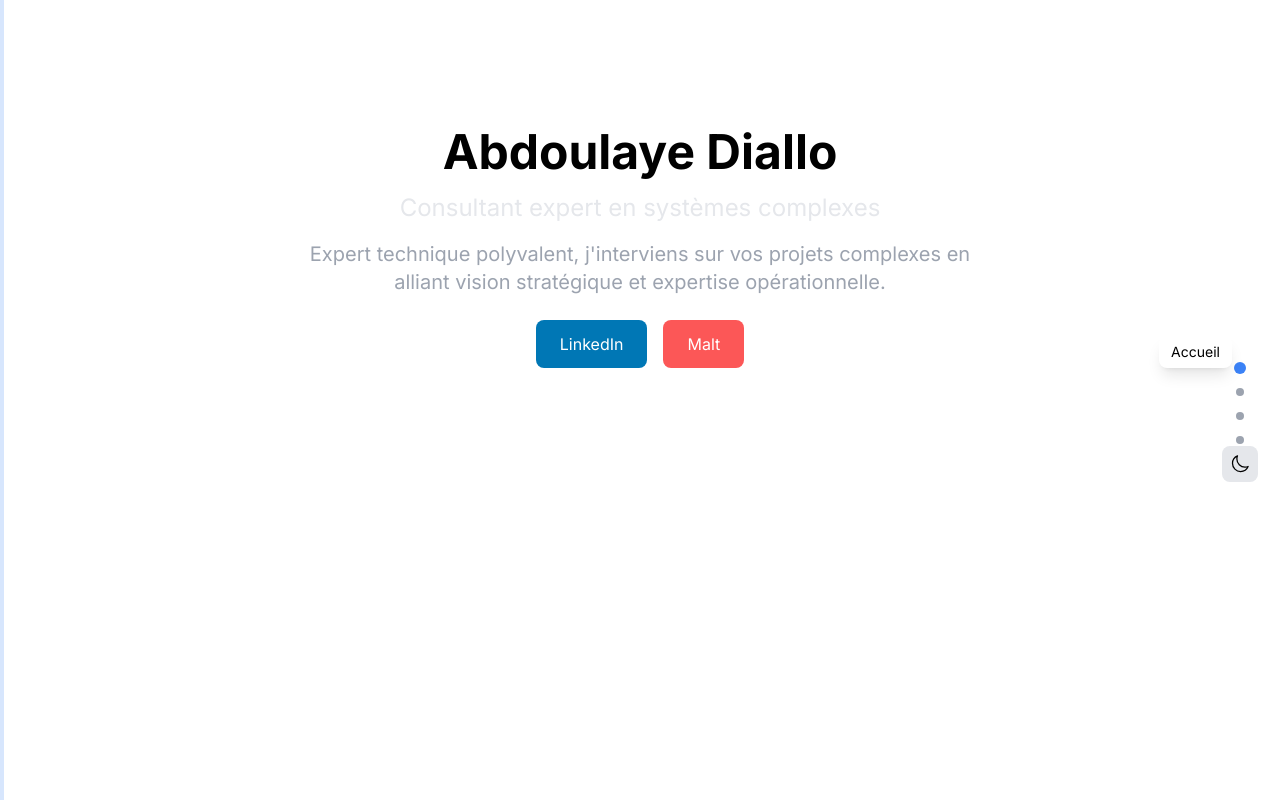
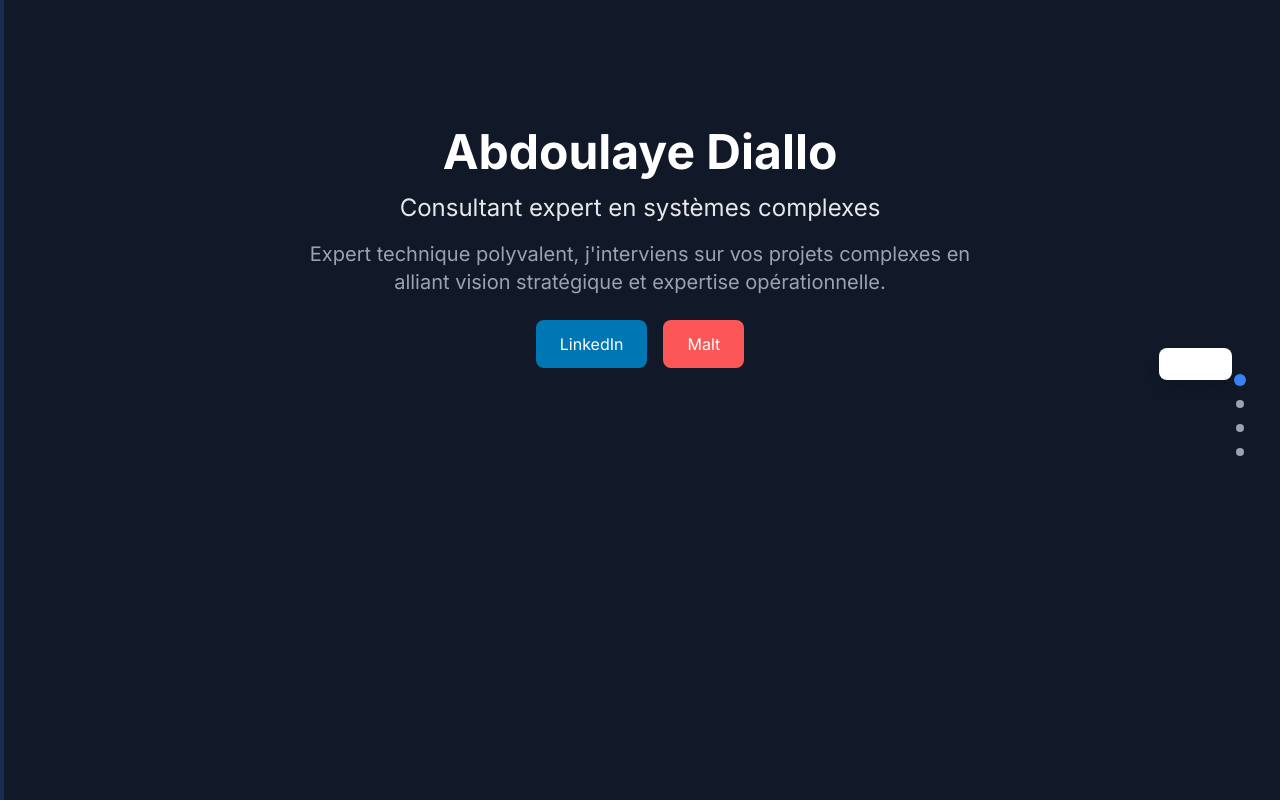
Before and after one commit to abdoudiall/diallo-pro, a Next.js app: page / in a window 1280 px wide. Shown: the top 800 px of the page. Built offline with nearby package versions, Linux system fonts and the light colour scheme.

Commit message:
fix: stay on dark theme

```diff
--- a/package.json
+++ b/package.json
@@ -15,7 +15,6 @@
     "critters": "^0.0.23",
     "framer-motion": "^10.18.0",
     "next": "^14.2.25",
-    "next-themes": "^0.2.1",
     "react": "^18",
     "react-dom": "^18",
     "react-icons": "^5.0.1"
--- a/src/app/globals.css
+++ b/src/app/globals.css
@@ -2,18 +2,12 @@
 @tailwind components;
 @tailwind utilities;
 
+/* Styles mode sombre uniquement */
 :root {
-  --foreground-rgb: 0, 0, 0;
-  --background-rgb: 255, 255, 255;
+  --foreground-rgb: 255, 255, 255;
+  --background-rgb: 17, 24, 39;
   --primary-600: 37, 99, 235;
   --primary-700: 29, 78, 216;
-}
-
-@media (prefers-color-scheme: dark) {
-  :root {
-    --foreground-rgb: 255, 255, 255;
-    --background-rgb: 17, 24, 39;
-  }
 }
 
 body {
@@ -22,7 +16,7 @@
 }
 
 @layer base {
-  body {
+  html {
     @apply antialiased;
   }
 }
--- a/src/app/layout.tsx
+++ b/src/app/layout.tsx
@@ -1,7 +1,6 @@
 import type { Metadata } from 'next';
 import { Inter } from 'next/font/google';
 import './globals.css';
-import { Providers } from './providers';
 
 const inter = Inter({ subsets: ['latin'] });
 
@@ -16,9 +15,9 @@
   children: React.ReactNode;
 }) {
   return (
-    <html lang="fr" suppressHydrationWarning>
+    <html lang="fr" className="dark">
       <body className={inter.className}>
-        <Providers>{children}</Providers>
+        {children}
       </body>
     </html>
   );
--- a/src/app/page.tsx
+++ b/src/app/page.tsx
@@ -4,7 +4,6 @@
 import { Hero } from '@/components/hero';
 import { Footer } from '@/components/footer';
 import { Nav } from '@/components/nav';
-import { ThemeToggle } from '@/components/ThemeToggle';
 
 export default function Home() {
   return (
--- a/src/app/providers.tsx
+++ /dev/null
@@ -1,11 +0,0 @@
-'use client';
-
-import { ThemeProvider } from 'next-themes';
-
-export function Providers({ children }: { children: React.ReactNode }) {
-  return (
-    <ThemeProvider attribute="class" defaultTheme="system" enableSystem>
-      {children}
-    </ThemeProvider>
-  );
-}
--- a/src/app/theme-provider.tsx
+++ /dev/null
@@ -1,17 +0,0 @@
-'use client';
-
-import { ThemeProvider as NextThemesProvider } from 'next-themes';
-import { type ThemeProviderProps } from 'next-themes/dist/types';
-
-export function ThemeProvider({ children, ...props }: ThemeProviderProps) {
-  return (
-    <NextThemesProvider
-      attribute="class"
-      defaultTheme="system"
-      enableSystem
-      {...props}
-    >
-      {children}
-    </NextThemesProvider>
-  );
-}
--- a/src/components/ThemeToggle.tsx
+++ /dev/null
@@ -1,32 +0,0 @@
-'use client';
-
-import { useTheme } from 'next-themes';
-import { SunIcon, MoonIcon } from '@heroicons/react/24/outline';
-import { useEffect, useState } from 'react';
-
-export function ThemeToggle() {
-  const { theme, setTheme } = useTheme();
-  const [mounted, setMounted] = useState(false);
-
-  useEffect(() => {
-    setMounted(true);
-  }, []);
-
-  if (!mounted) {
-    return <div className="w-9 h-9" />; // Placeholder pour éviter le flash
-  }
-
-  return (
-    <button
-      onClick={() => setTheme(theme === 'dark' ? 'light' : 'dark')}
-      className="p-2 rounded-lg bg-gray-200 dark:bg-gray-800 hover:bg-gray-300 dark:hover:bg-gray-700 transition-colors"
-      aria-label="Toggle theme"
-    >
-      {theme === 'dark' ? (
-        <SunIcon className="h-5 w-5" />
-      ) : (
-        <MoonIcon className="h-5 w-5" />
-      )}
-    </button>
-  );
-}
--- a/src/components/nav.tsx
+++ b/src/components/nav.tsx
@@ -2,7 +2,6 @@
 
 import { motion, useScroll, useSpring } from 'framer-motion';
 import { useState, useEffect } from 'react';
-import { ThemeToggle } from './ThemeToggle';
 
 const navItems = [
   { name: 'Accueil', href: '#hero' },
@@ -115,24 +114,6 @@
               </span>
             </motion.a>
           ))}
-          <motion.div
-            initial={{ scale: 0 }}
-            animate={{ scale: 1 }}
-            transition={{
-              delay: navItems.length * 0.1,
-              type: "spring",
-              stiffness: 260,
-              damping: 20
-            }}
-            className="relative group"
-          >
-            <span className="absolute right-0 w-8 h-8 flex items-center justify-center">
-              <ThemeToggle />
-            </span>
-            <span className="absolute right-full mr-6 top-1/2 -translate-y-1/2 px-3 py-1.5 rounded-lg bg-white dark:bg-gray-800 shadow-lg text-sm whitespace-nowrap opacity-0 group-hover:opacity-100 transition-all duration-300 transform translate-x-2 group-hover:translate-x-0">
-              Changer le thème
-            </span>
-          </motion.div>
         </motion.div>
       </nav>
 
@@ -151,8 +132,7 @@
           isScrolled ? 'bg-white/90 dark:bg-gray-900/90 shadow-lg backdrop-blur-sm' : 'bg-transparent'
         }`}>
           <div className="container mx-auto px-4">
-            <div className="flex items-center justify-between h-16">
-              <ThemeToggle />
+            <div className="flex items-center justify-end h-16">
               <div className="flex items-center space-x-6">
                 {navItems.map((item) => (
                   <motion.a
```
